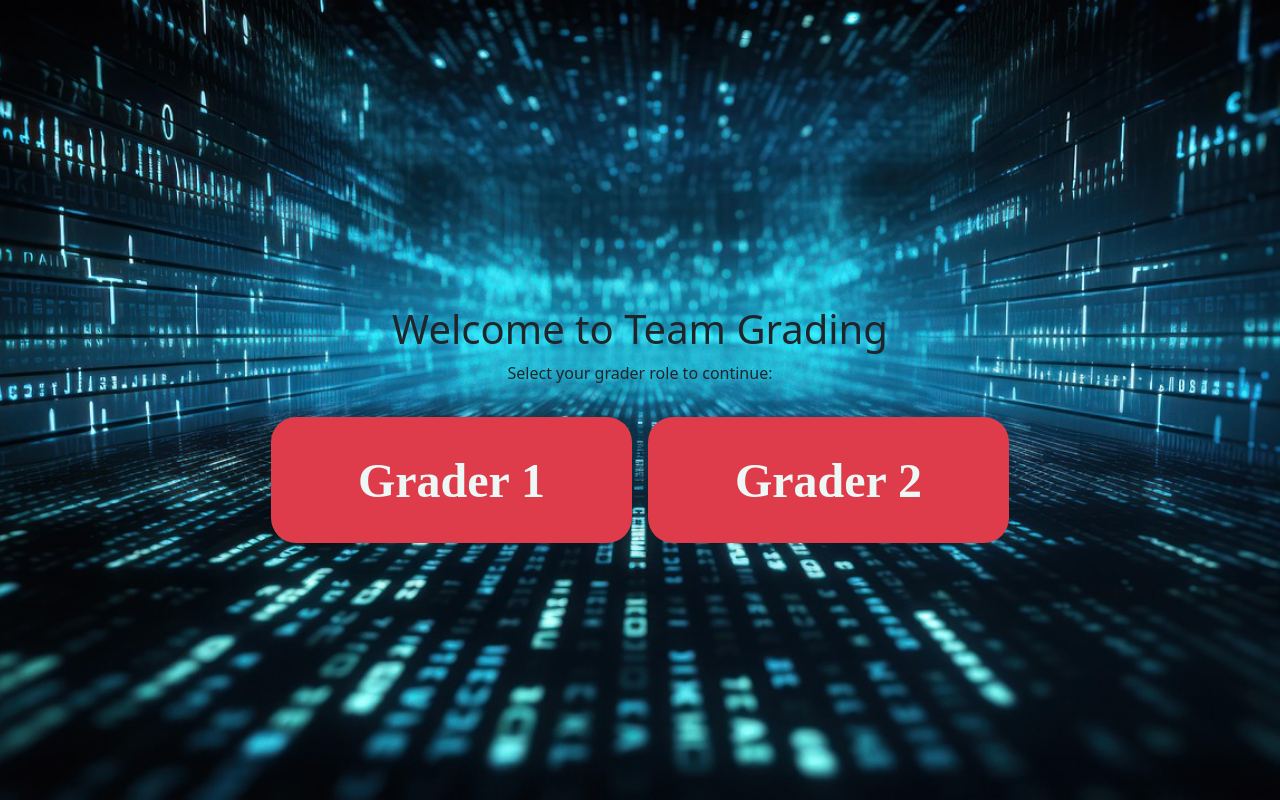
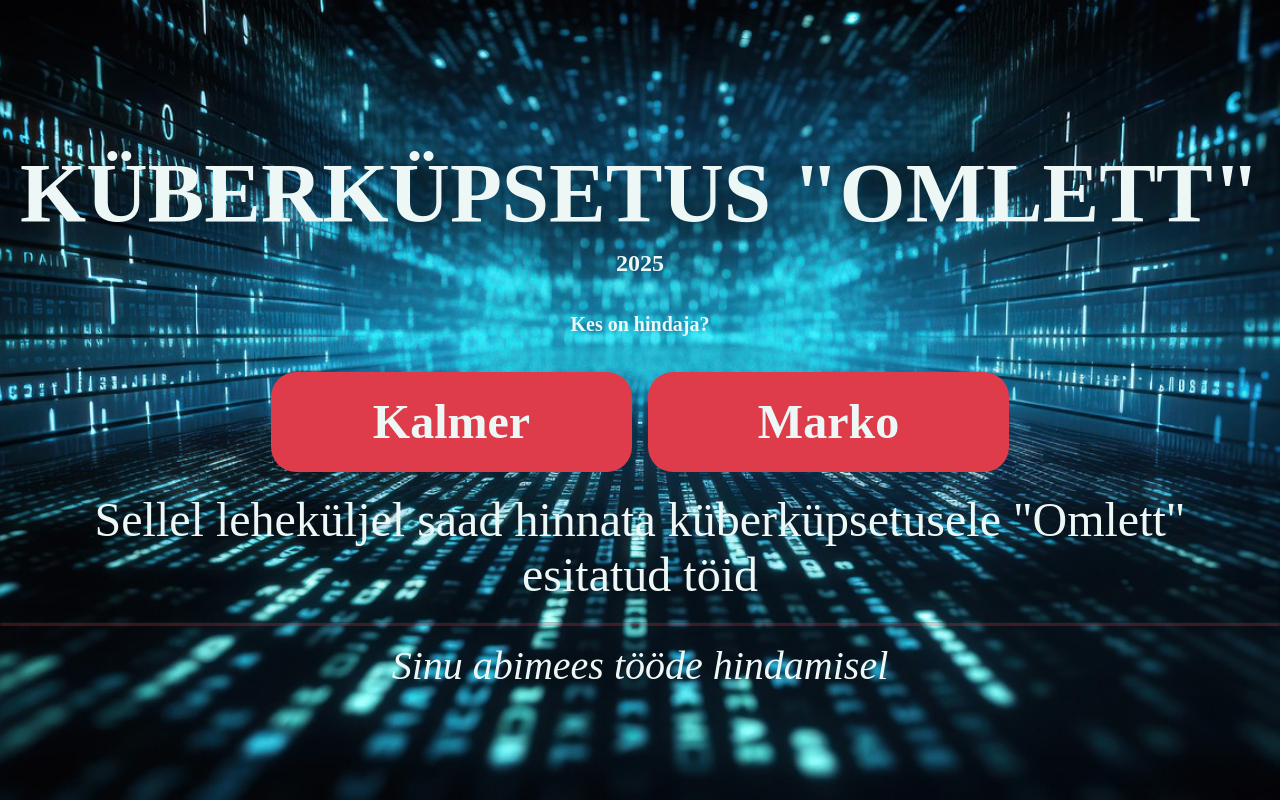
Before and after one commit to KaarelVv/grading_system, a React (Create React App) app: page / in a window 1280 px wide. Built offline with nearby package versions, Linux system fonts and the light colour scheme.

Commit message:
Styling home page

```diff
--- a/src/assets/styles/Home.css
+++ b/src/assets/styles/Home.css
@@ -1,8 +1,8 @@
 
 .Home {
     background: linear-gradient(
-        rgba(0, 0, 34, 0.5),
-        rgba(0, 0, 0, 0.5)
+        rgba(0, 0, 34, 0.9),
+        rgba(0, 0, 0, 0.9)
     );
     background-size: cover;
     background-position: center;
@@ -23,7 +23,7 @@
     color: #EDF7F6;
     text-align: center;
     font-family: Mulish;
-    font-size: 96px;
+    font-size: 85px;
     font-style: normal;
     font-weight: 900;
     line-height: normal;
@@ -57,7 +57,7 @@
 
   .button {
     width: 361px;
-    height: 126px;
+    height: 100px;
     flex-shrink: 0;
     border-radius: 25px;
     background: #DE3C4B;
--- a/src/pages/Home.js
+++ b/src/pages/Home.js
@@ -8,15 +8,19 @@ const Home = () => {
 
   return (
     <div className="d-flex flex-column align-items-center mt-5">
-      <h1>Welcome to Team Grading</h1>
-      <p>Select your grader role to continue:</p>
+      <h1 className="title">KÜBERKÜPSETUS "OMLETT"</h1>
+      <p className="aasta">2025</p>
+      <p className="hindaja">Kes on hindaja?</p>
       <div className="mt-3">
         <button className="button" onClick={() => navigate("/grading?grader=1")}>
-          Grader 1
+          Kalmer
         </button>
         <button className="button ms-3" onClick={() => navigate("/grading?grader=2")}>
-          Grader 2
+          Marko
         </button>
+        <p className="tekst1">Sellel leheküljel saad hinnata küberküpsetusele "Omlett" esitatud töid</p>
+          <hr></hr>
+          <p className="tekst2">Sinu abimees tööde hindamisel</p>
       </div>
     </div>
   );
```
